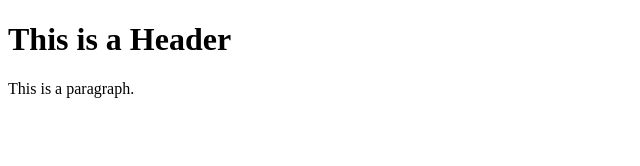
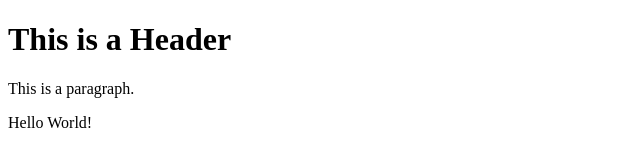
Before and after one commit to iqrausman93/gittest, a website: page index.html in a window 1280 px wide. Shown: the full height of the page, 0-640 px from the left. Drawn offline with Linux system fonts and the light colour scheme.

```diff
--- a/index.html
+++ b/index.html
@@ -3,5 +3,6 @@
    <body>
       <h1>This is a Header</h1>
       <p>This is a paragraph.</p>
+      <p>Hello World!</p>
    </body>
 </html>
```
Also changed, not shown: package.json (added, +16 -0 lines), 2 other files.
